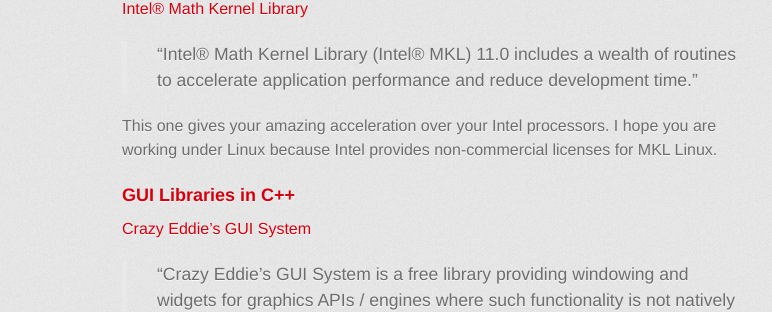
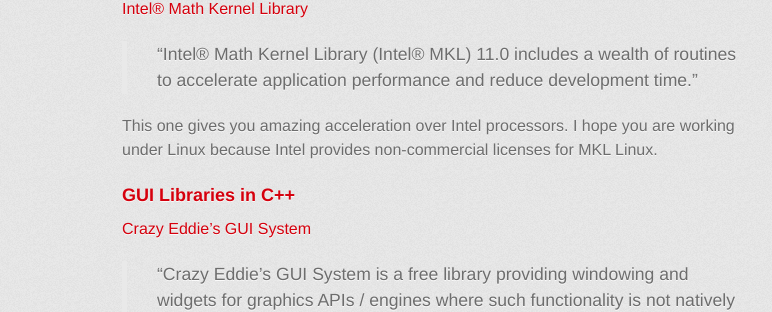
Before and after one commit to pppoe/links, a Jekyll site: the page built from index.markdown, in a window 1280 px wide. Shown: the part 898-1210 px from the top of the page, without its empty margins (208-980 px from the left). Built offline with Jekyll 4.4.1, drawn with Linux system fonts in a browser that asks for light colours; some web fonts are replaced.

Commit message:
god bless my written english

```diff
--- a/index.markdown
+++ b/index.markdown
@@ -31,7 +31,7 @@
 
 > "Intel® Math Kernel Library (Intel® MKL) 11.0 includes a wealth of routines to accelerate application performance and reduce development time."
 
-This one gives your amazing acceleration over your Intel processors. I hope you are working under Linux because Intel provides non-commercial licenses for MKL Linux.
+This one gives you amazing acceleration over Intel processors. I hope you are working under Linux because Intel provides non-commercial licenses for MKL Linux.
 
 <!--<hr/>-->
 
```
